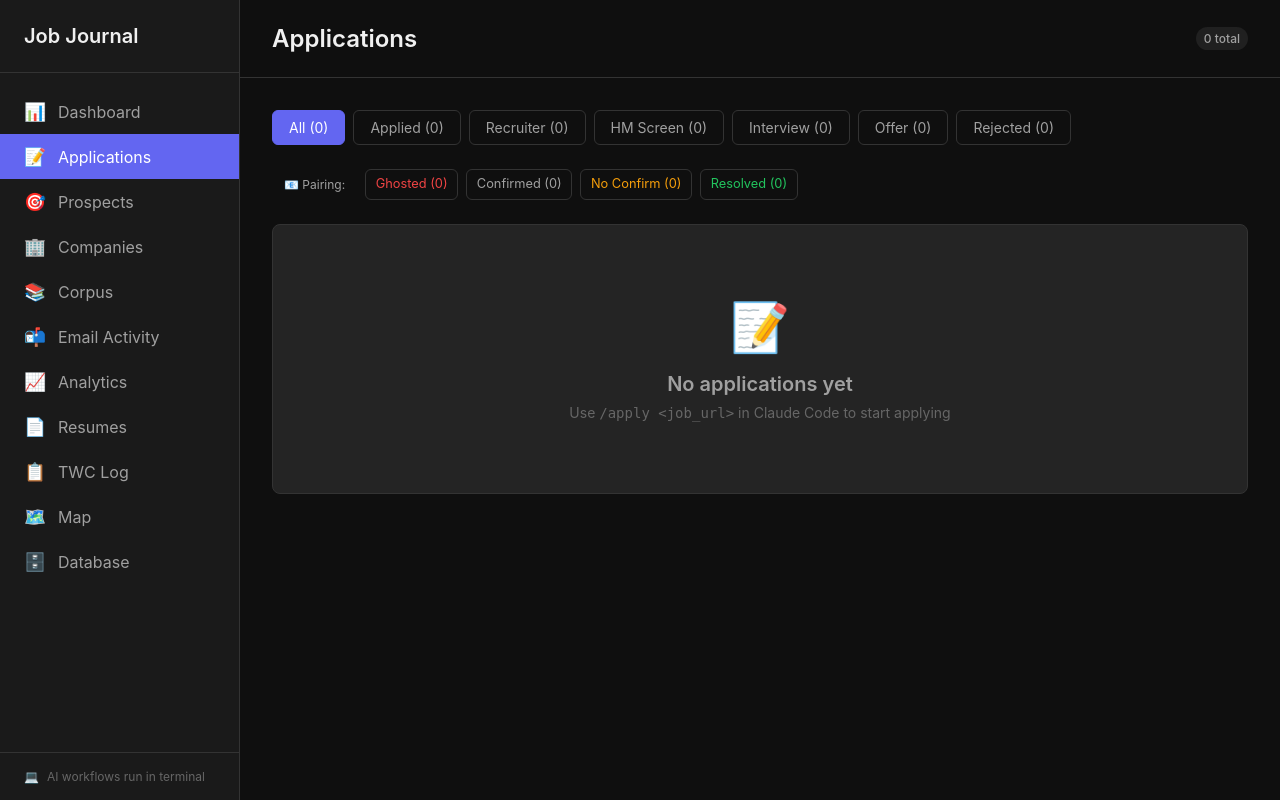
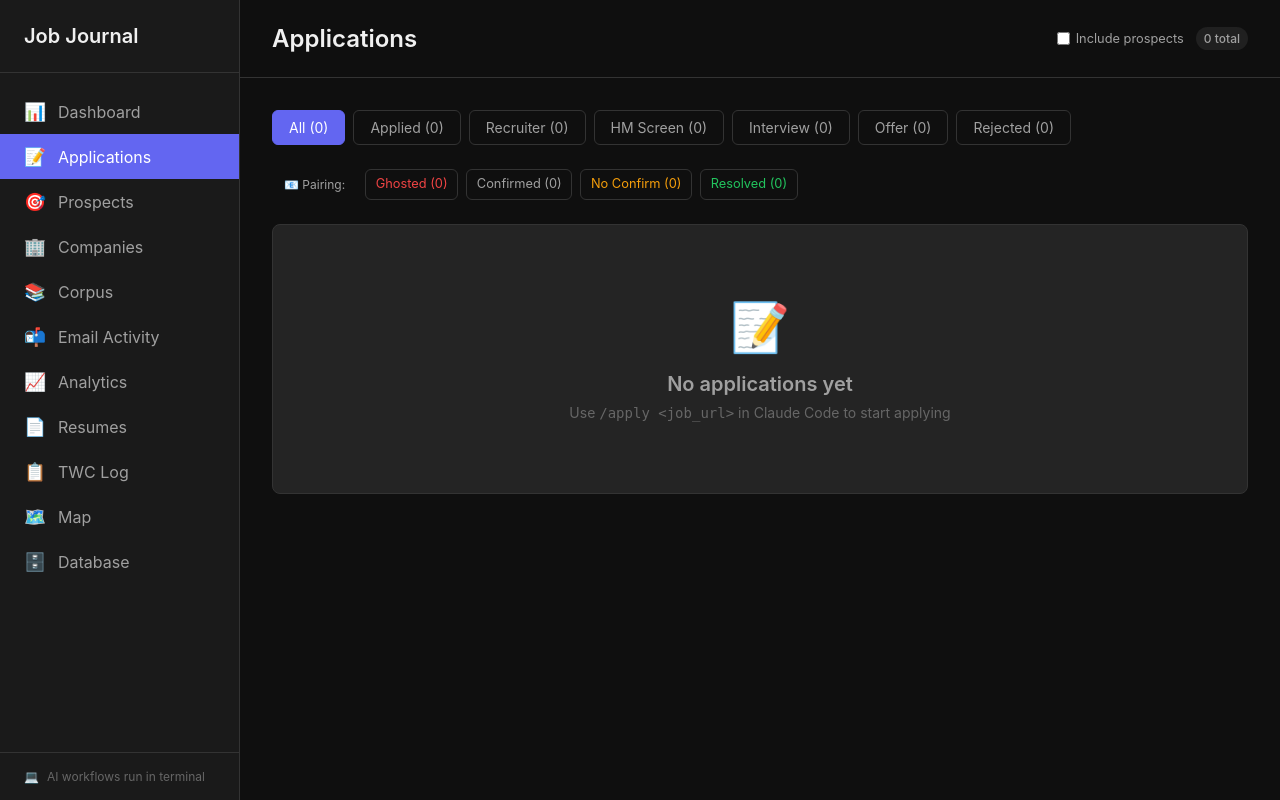
Before and after one commit to dontoisme/Job-Journal, a FastAPI app: page /applications in a window 1280 px wide. Run offline with FastAPI, Linux system fonts and the light colour scheme; data that the repository does not hold is empty.

Commit message:
Surface research briefs in dashboard + prospect count toggle
- Add Research Brief card to prospect detail (renders applications.research_brief,
  with #research-brief anchor for deep-linking)
- Add "Brief" badge on the prospects board for prospects that have a brief
- Add "Include prospects" checkbox (default off) on /applications that excludes
  status='prospect' rows from the list and counts unless opted in

The default-off view drops the noisy "All" tab from ~1768 rows (mostly prospects)
to ~316 actual applications.

Closes job-journal-btv

Co-Authored-By: Claude Opus 4.8 (1M context) <noreply@anthropic.com>

```diff
--- a/jj/web/app.py
+++ b/jj/web/app.py
@@ -353,9 +353,16 @@ def get_recent_activity(limit: int = 10):
     return activities[:limit]
 
 
-def get_application_counts():
-    """Get counts by status for dashboard."""
+def get_application_counts(include_prospects: bool = True):
+    """Get counts by status for dashboard.
+
+    Prospects (status='prospect') are counted in the total by default. Pass
+    include_prospects=False to exclude them (used by the /applications view's
+    opt-in checkbox).
+    """
     apps = get_applications()
+    if not include_prospects:
+        apps = [a for a in apps if a.get("status") != "prospect"]
     counts = {
         "applied": 0,
         "recruiter_screen": 0,
@@ -676,7 +683,7 @@ async def dashboard(request: Request):
 
 
 @app.get("/applications", response_class=HTMLResponse)
-async def applications_page(request: Request, status: str = None, pairing: str = None):
+async def applications_page(request: Request, status: str = None, pairing: str = None, include_prospects: bool = False):
     """Applications tracker page."""
     # If filtering by pairing status, use the new pairing function
     if pairing:
@@ -700,7 +707,12 @@ async def applications_page(request: Request, status: str = None, pairing: str =
             app['resolution_date'] = paired.get('resolution_date')
             app['latest_resolution_type'] = paired.get('latest_resolution_type')
 
-    counts = get_application_counts()
+    # Prospects (status='prospect') are excluded from the list and counts by
+    # default; the /applications "Include prospects" checkbox opts them back in.
+    if not include_prospects:
+        apps = [a for a in apps if a.get("status") != "prospect"]
+
+    counts = get_application_counts(include_prospects=include_prospects)
     pairing_stats = get_pairing_stats()
 
     return templates.TemplateResponse("applications.html", {
@@ -710,6 +722,7 @@ async def applications_page(request: Request, status: str = None, pairing: str =
         "current_status": status,
         "current_pairing": pairing,
         "pairing_stats": pairing_stats,
+        "include_prospects": include_prospects,
     })
 
 
--- a/jj/web/templates/applications.html
+++ b/jj/web/templates/applications.html
@@ -4,7 +4,11 @@
 {% block page_title %}Applications{% endblock %}
 
 {% block page_actions %}
-<div style="display: flex; gap: 0.5rem;">
+<div style="display: flex; gap: 0.75rem; align-items: center;">
+    <label style="display: flex; align-items: center; gap: 0.35rem; font-size: 0.8rem; color: var(--text-secondary); cursor: pointer;">
+        <input type="checkbox" id="include-prospects" {% if include_prospects %}checked{% endif %} onchange="toggleProspects(this.checked)">
+        Include prospects
+    </label>
     <span class="badge badge-muted">{{ applications|length }} total</span>
 </div>
 {% endblock %}
@@ -230,6 +234,16 @@ tr.updated {
 </style>
 
 <script>
+function toggleProspects(checked) {
+    const url = new URL(window.location.href);
+    if (checked) {
+        url.searchParams.set('include_prospects', 'true');
+    } else {
+        url.searchParams.delete('include_prospects');
+    }
+    window.location.href = url.toString();
+}
+
 async function updateStatus(selectElement) {
     const appId = selectElement.dataset.appId;
     const newStatus = selectElement.value;
--- a/jj/web/templates/prospects.html
+++ b/jj/web/templates/prospects.html
@@ -56,6 +56,10 @@
                 {% else %}
                 <span style="color: var(--success);">📄 Resume ready</span>
                 {% endif %}
+                {% endif %}
+                {% if prospect.research_brief %}
+                 ·
+                <a href="/prospects/{{ prospect.id }}#research-brief" class="badge" style="font-size: 0.7rem; color: var(--accent); text-decoration: none;" title="Research brief on file">📋 Brief ✓</a>
                 {% endif %}
             </div>
             {% if prospect.salary_range %}
```
Also changed, not shown: jj/web/templates/prospect_detail.html (+7 -0 lines).
